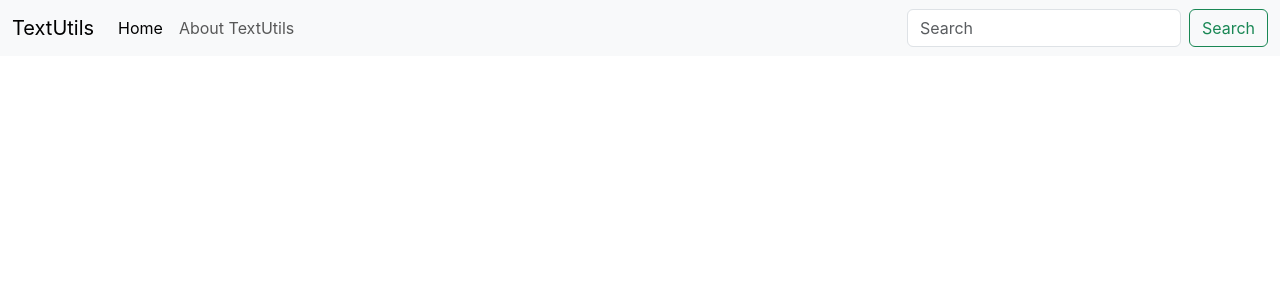
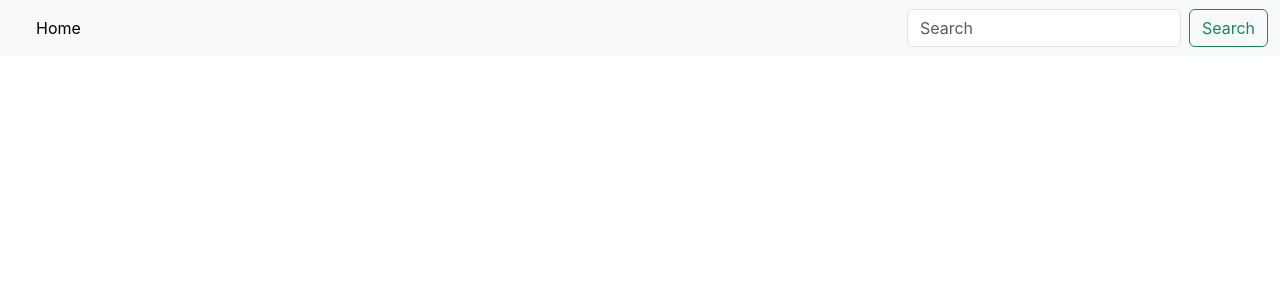
Before and after one commit to mithunurs17/React, a React (Create React App) app in the folder my-app/: page / in a window 1280 px wide. Shown: the top 300 px of the page. Built offline with nearby package versions, Linux system fonts and the light colour scheme.

Commit message:
Uage of default Porps

```diff
--- a/my-app/src/App.js
+++ b/my-app/src/App.js
@@ -7,7 +7,8 @@ function App() {
   return (
   <>
 
-<Navbar title="TextUtils" aboutText="About TextUtils"/>
+<Navbar/>
+
   </>
   );
 }
```
